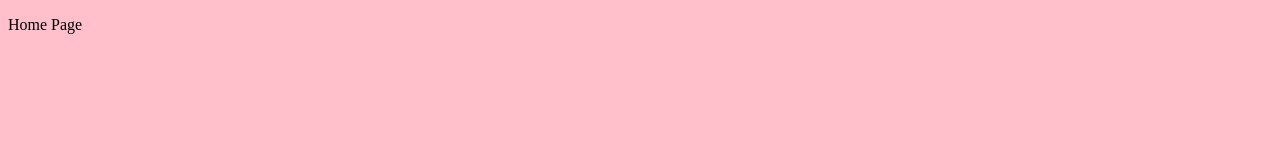
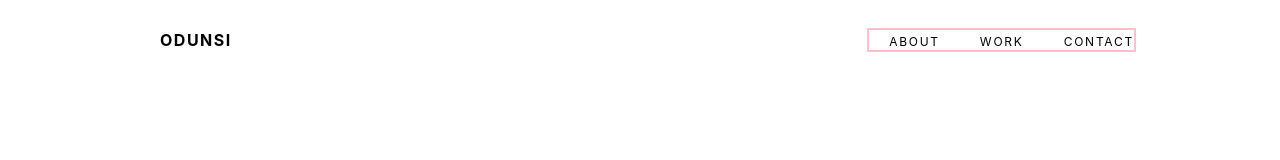
Before and after one commit to ramunasnognys/gatsby-landing-page, a Gatsby site: page / in a window 1280 px wide. Built offline with nearby package versions, Linux system fonts and the light colour scheme; Gatsby itself is replaced by a stand-in of ours.

Commit message:
added header styles

```diff
--- a/src/components/header.js
+++ b/src/components/header.js
@@ -1,42 +1,23 @@
 import * as React from "react"
-import PropTypes from "prop-types"
 import { Link } from "gatsby"
 
-const Header = ({ siteTitle }) => (
-  <header
-    style={{
-      background: `rebeccapurple`,
-      marginBottom: `1.45rem`,
-    }}
-  >
-    <div
-      style={{
-        margin: `0 auto`,
-        maxWidth: 960,
-        padding: `1.45rem 1.0875rem`,
-      }}
-    >
-      <h1 style={{ margin: 0 }}>
-        <Link
-          to="/"
-          style={{
-            color: `white`,
-            textDecoration: `none`,
-          }}
-        >
-          {siteTitle}
-        </Link>
-      </h1>
+const Header = ({}) => (
+  <header>
+    <div className="container">
+      <div className="inner-header">
+        <div className="logo">
+          <Link to="/">ODUNSI</Link>
+        </div>
+        <div className="navigation">
+          <nav>
+            <Link to="/about">about</Link>
+            <Link to="/work">Work</Link>
+            <Link to="/contact">Contact</Link>
+          </nav>
+        </div>
+      </div>
     </div>
   </header>
 )
 
-Header.propTypes = {
-  siteTitle: PropTypes.string,
-}
-
-Header.defaultProps = {
-  siteTitle: ``,
-}
-
 export default Header
--- a/src/pages/index.js
+++ b/src/pages/index.js
@@ -1,6 +1,13 @@
 import * as React from "react"
-// import { StaticImage } from "gatsby-plugin-image"
 import "../styles/styles.scss"
-const IndexPage = () => <p>Home Page</p>
+
+// Import Components
+import Header from "../components/header"
+
+const IndexPage = () => (
+  <div>
+    <Header />
+  </div>
+)
 
 export default IndexPage
--- a/src/styles/styles.scss
+++ b/src/styles/styles.scss
@@ -1,3 +1,78 @@
+$font: -apple-system, BlinkMacSystemFont, "Segoe UI", Roboto, Oxygen, Ubuntu,
+  Cantarell, "Open Sans", "Helvetica Neue", sans-serif;
+
+/* || General styles */
+html,
 body {
-  background: pink;
+  font-family: $font;
+  font-size: 16px;
 }
+
+/* || Layout */
+.container {
+  width: 1640px;
+  min-width: 1640px;
+  margin: 0 auto;
+
+  @media (max-width: 1440px) {
+    width: 1280px;
+    min-width: 1280px;
+  }
+  @media (max-width: 1280px) {
+    width: 976px;
+    min-width: 976px;
+  }
+  @media (max-width: 976px) {
+    width: 768px;
+    min-width: 768px;
+  }
+}
+
+/* || Colors */
+$white: #ffff;
+$black: #000;
+$maroon: #83333e;
+$soft-white: #f2f4f5;
+
+/* || Typography */
+
+/* || Header and Main Navigation */
+
+/* || Header */
+header {
+  height: 80px;
+  width: 100%;
+  position: absolute;
+  top: 0;
+  z-index: 10;
+  .inner-header {
+    display: flex;
+    align-items: center;
+    justify-content: space-between;
+    height: 80px;
+    .logo {
+      a {
+        font-weight: 700;
+        text-decoration: none;
+        letter-spacing: 1.5px;
+        color: $black;
+      }
+    }
+    .navigation {
+      nav {
+        border: 2px solid pink;
+        a {
+          margin: 0 20px;
+          text-decoration: none;
+          letter-spacing: 1.75px;
+          text-transform: uppercase;
+          font-size: 0.75rem;
+          color: $black;
+          &:last-child {
+            margin-right: 0;
+          }
+        }
+      }
+    }
+  }
+}
```
